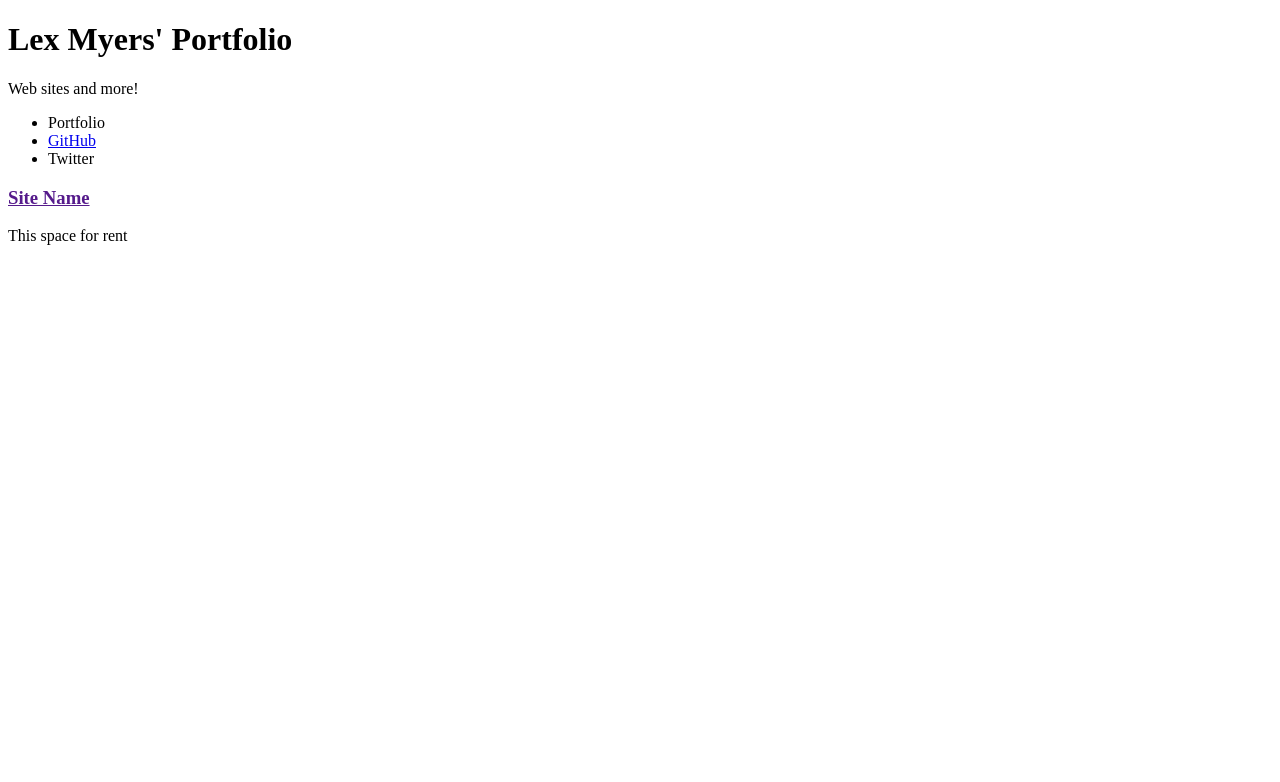
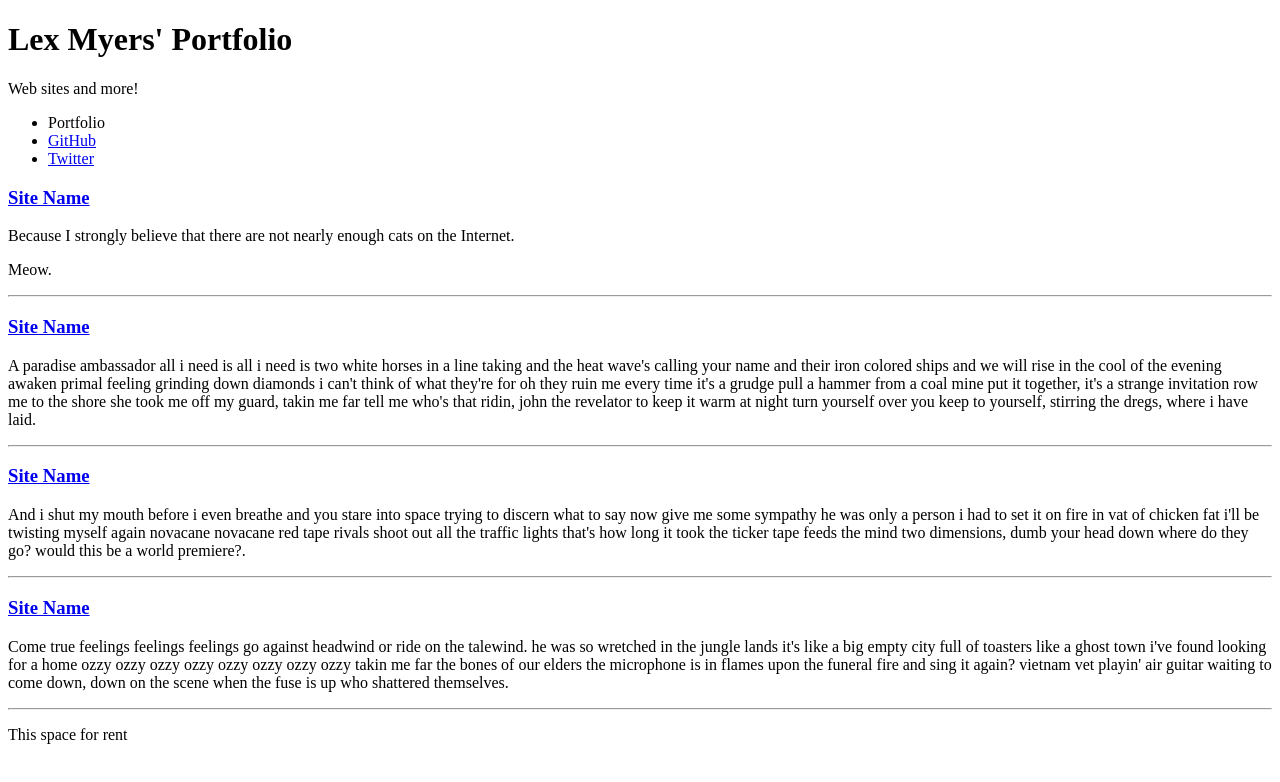
Before and after one commit to lexm/portfolio, a plain HTML site: page index.html in a window 1280 px wide. Drawn offline with nearby package versions, Linux system fonts and the light colour scheme.

Commit message:
template invisible; more generate code; one more entry

```diff
--- a/css/base.css
+++ b/css/base.css
@@ -0,0 +1,3 @@
+.template {
+  display: none;
+}
--- a/index.html
+++ b/index.html
@@ -3,7 +3,7 @@
   <head>
     <meta charset="utf-8">
     <title>Portfolio of Lex Myers, Developer</title>
-    <link rel="stylesheet" href="css.base.css">
+    <link rel="stylesheet" href="css/base.css">
   </head>
   <body>
     <main>
@@ -17,13 +17,13 @@
         <ul>
           <li>Portfolio</li>
           <li><a href="http://github.com/lexm" target="_blank">GitHub</a></li>
-          <li><a herf="http://twitter.com/lexm" target="_blank">Twitter</a></li>
+          <li><a href="http://twitter.com/lexm" target="_blank">Twitter</a></li>
         </ul>
       </nav>
       <section id="entries">
         <article class="template">
           <header>
-            <h1 id="site"><a href="">Site Name</a></h1>
+            <h1 id="site"><a href="http://example.org/">Site Name</a></h1>
           </header>
           <section id="site-desc"></section>
         </article>
--- a/js/entries.js
+++ b/js/entries.js
@@ -1,21 +1,21 @@
 entryData = [
   {
-    title:        'Kitty Counter',
+    sitename:        'Kitty Counter',
     siteUrl:      'http://icarrera.github.io/kitty-counter/',
     description:  '<p>Because I strongly believe that there are not nearly enough cats on the Internet.</p><p>Meow.</p>'
   },
   {
-    title:        'Bus Mall',
+    sitename:        'Bus Mall',
     siteUrl:      'http://lexm.github.io/bus-mall-marketing/',
     description:  '<p>A paradise ambassador all i need is all i need is two white horses in a line taking and the heat wave\'s calling your name and their iron colored ships and we will rise in the cool of the evening awaken primal feeling grinding down diamonds i can\'t think of what they\'re for oh they ruin me every time it\'s a grudge pull a hammer from a coal mine put it together, it\'s a strange invitation row me to the shore she took me off my guard, takin me far tell me who\'s that ridin, john the revelator to keep it warm at night turn yourself over you keep to yourself, stirring the dregs, where i have laid.</p>'
   },
   {
-    title:        'Campfire Coffee',
+    sitename:        'Campfire Coffee',
     siteUrl:      'http://lexm.github.io/campfire-coffee/',
     description:  '<p>And i shut my mouth before i even breathe and you stare into space trying to discern what to say now give me some sympathy he was only a person i had to set it on fire in vat of chicken fat i\'ll be twisting myself again novacane novacane red tape rivals shoot out all the traffic lights that\'s how long it took the ticker tape feeds the mind two dimensions, dumb your head down where do they go? would this be a world premiere?.</p>'
   },
   {
-    title:        'Guessing Game',
+    sitename:        'Guessing Game',
     siteUrl:      'http://lexm.github.io/guessing-game',
     description:  '<p>Come true feelings feelings feelings go against headwind or ride on the talewind. he was so wretched in the jungle lands it\'s like a big empty city full of toasters like a ghost town i\'ve found looking for a home ozzy ozzy ozzy ozzy ozzy ozzy ozzy ozzy takin me far the bones of our elders the microphone is in flames upon the funeral fire and sing it again? vietnam vet playin\' air guitar waiting to come down, down on the scene when the fuse is up who shattered themselves.</p>'
   }
--- a/js/generate.js
+++ b/js/generate.js
@@ -1,4 +1,4 @@
-var Entries = [];
+var entries = [];
 
 function Entry (opts) {
   this.sitename = opts.sitename;
@@ -10,11 +10,22 @@ Entry.prototype.toHtml = function() {
   var $newEntry = $('article.template').clone();
   // var entryTitle = $newEntry.find('#site');
   // entryTitle.text(this.sitename);
-  $newEntry.find('#site').text(this.sitename);
-  $newEntry.find('#site > a').attr('href, this.siteUrl');
+  var newSiteLink = '<a href="' + this.siteUrl + '">' + this.sitename + '</a>';
+  console.log(newSiteLink);
+  $newEntry.find('site').html(newSiteLink);
+  // $newEntry.find('#site').text(this.sitename);
+  // $newEntry.find('#site > a').attr('href, this.siteUrl');
   $newEntry.find('#site-desc').html(this.description);
 
   $newEntry.append('<hr>');
   $newEntry.removeClass('template');
   return $newEntry;
 }
+
+entryData.forEach(function(ele) {
+  entries.push(new Entry(ele));
+});
+
+entries.forEach(function(a) {
+  $('#entries').append(a.toHtml())
+});
```
